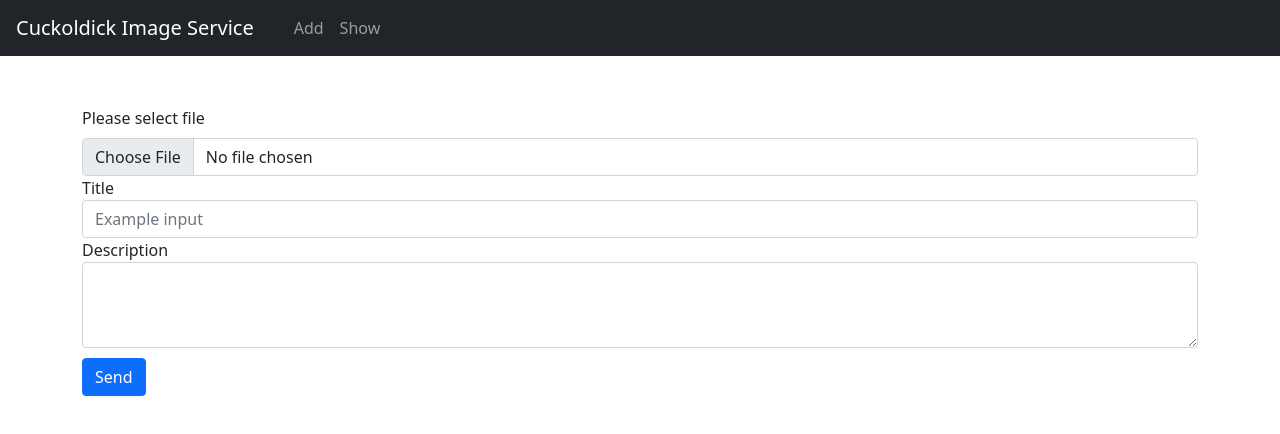
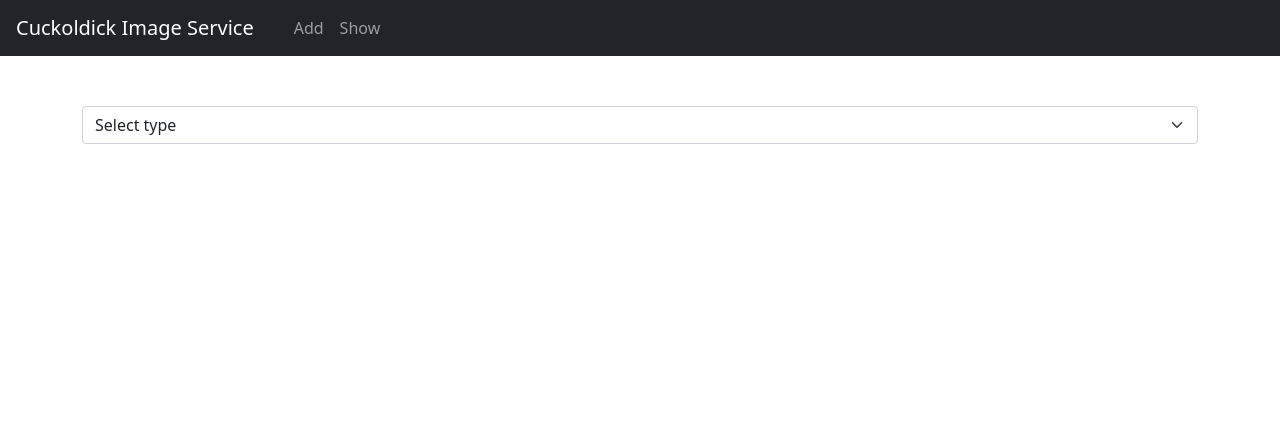
Before and after one commit to BloodyOcean/PictureService, an Angular app in the folder client/pic-app/: page /add in a window 1280 px wide. Shown: the top 434 px of the page. Built offline with nearby package versions, Linux system fonts and the light colour scheme.

Commit message:
add url uploading form

```diff
--- a/client/pic-app/src/app/add-image/add-image.component.html
+++ b/client/pic-app/src/app/add-image/add-image.component.html
@@ -1,9 +1,21 @@
 <div class="mb-3">
     <form>
-        <div class="form-group">
+        <select class="form-select" aria-label="Default select example" [(ngModel)]="selectedValue" name="selectType">
+            <option [ngValue]="null" disabled>Select type</option>
+            <option *ngFor="let c of loadTypes" [ngValue]="c.id">{{c.name}}</option>
+        </select>
+
+        <div class="form-group" *ngIf="selectedValue == 2">
             <label class="form-label" for="customFile">Please select file</label>
             <input type="file" class="form-control" id="customFile" (change)="onFileSelected($event)" />
         </div>
+
+        <div class="form-group" *ngIf="selectedValue == 1">
+            <label class="form-label" for="customUrl">Url</label>
+            <input type="text" class="form-control" id="customUrl" [(ngModel)]="selected_url" name="selectUrl" />
+        </div>
+
+        <div *ngIf="selectedValue != null">
             <div class="form-group">
                 <label for="formGroupExampleInput">Title</label>
                 <input type="text" class="form-control" id="formGroupExampleInput" placeholder="Example input">
@@ -12,8 +24,12 @@
                 <label for="exampleFormControlTextarea1">Description</label>
                 <textarea class="form-control" id="exampleFormControlTextarea1" rows="3"></textarea>
             </div>
+        </div>
+
         <div class="form-group">
-            <button type="button" class="btn btn-primary" (click)="onUpload()">Send</button>
+            <button type="button" class="btn btn-primary" (click)="onUpload()"
+                *ngIf="selectedValue != null">Send</button>
         </div>
+
     </form>
 </div>
--- a/client/pic-app/src/app/add-image/add-image.component.ts
+++ b/client/pic-app/src/app/add-image/add-image.component.ts
@@ -10,7 +10,15 @@
 })
 export class AddImageComponent implements OnInit {
 
+  loadTypes = [
+    { id: 1, name: "URL" },
+    { id: 2, name: "File" }
+  ];
+
+  selectedValue: any = null;
+
   selected_file: any = null;
+  selected_url: string = '';
 
   constructor(public service: ImageService) { }
 
--- a/client/pic-app/src/app/app.module.ts
+++ b/client/pic-app/src/app/app.module.ts
@@ -2,7 +2,7 @@
 import { BrowserModule } from '@angular/platform-browser';
 import { ReactiveFormsModule } from '@angular/forms';
 import { HttpClientModule } from '@angular/common/http'
-
+import { FormsModule } from '@angular/forms';
 import { AppRoutingModule } from './app-routing.module';
 import { AppComponent } from './app.component';
 import { HomeComponent } from './home/home.component';
@@ -21,7 +21,8 @@
     BrowserModule,
     AppRoutingModule,
     ReactiveFormsModule,
-    HttpClientModule
+    HttpClientModule,
+    FormsModule
   ],
   providers: [ImageService],
   bootstrap: [AppComponent]
```
Lines whose indentation alone changed are shown as unchanged.
